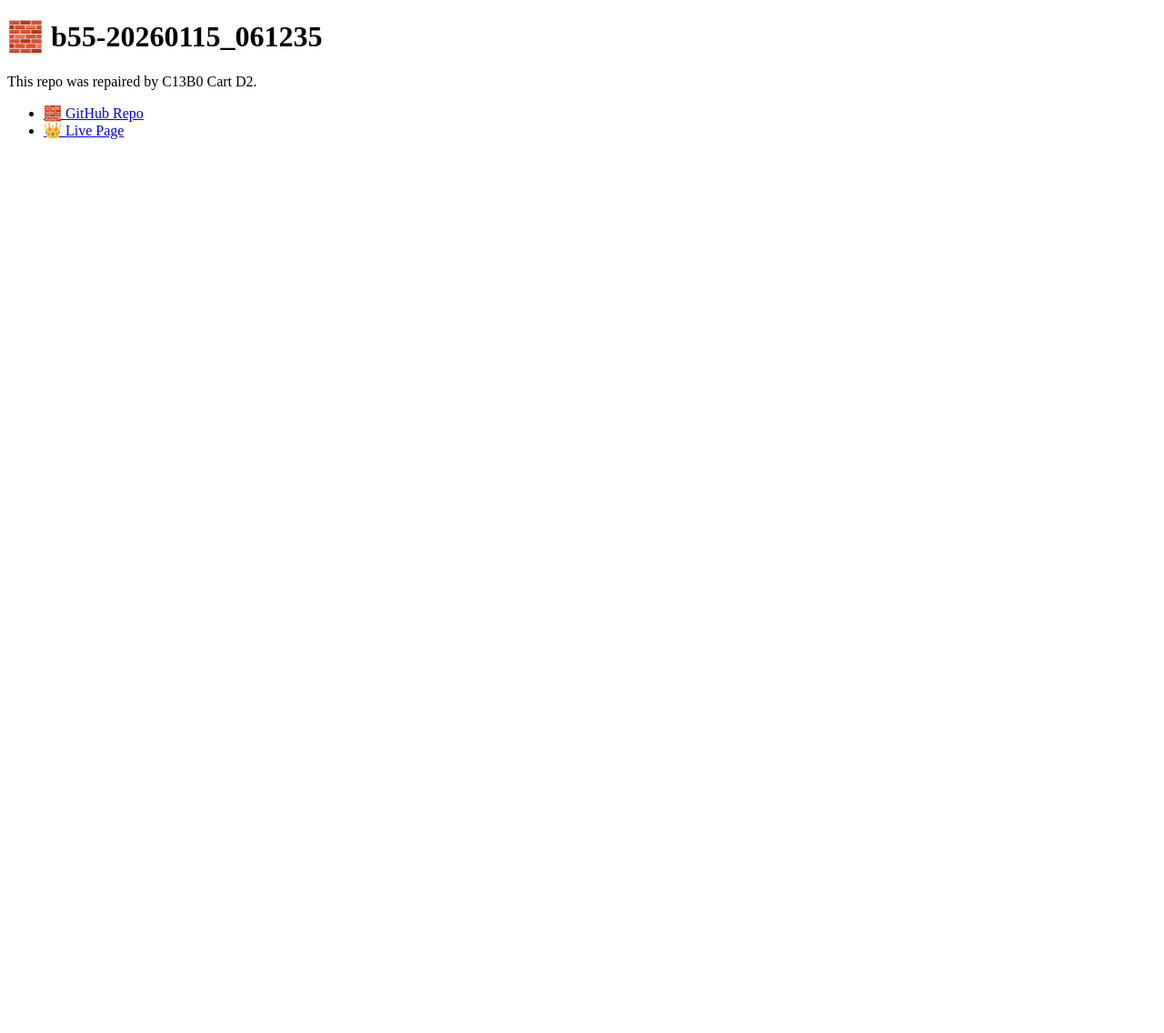
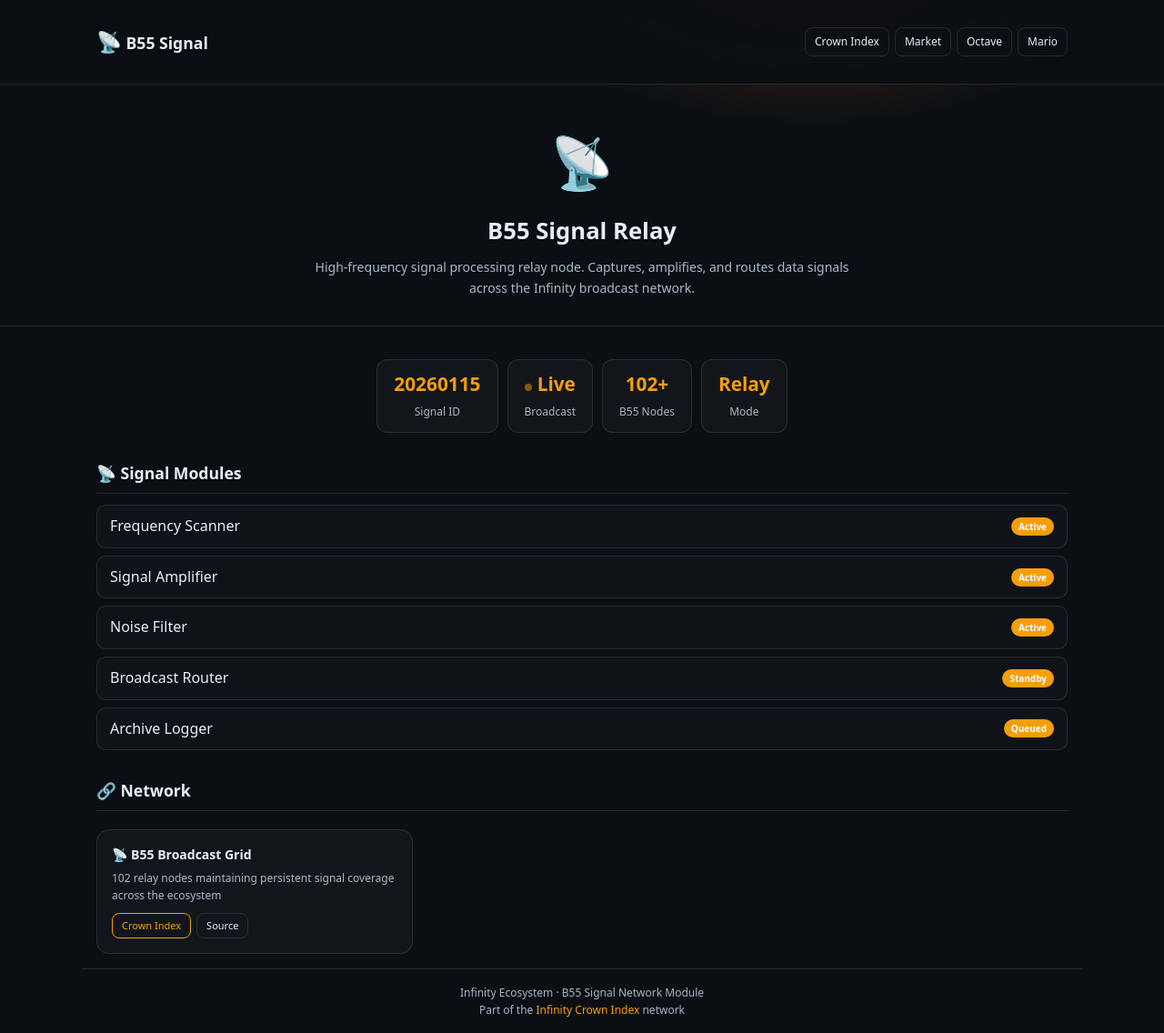
Before and after one commit to pewpi-infinity/b55-20260115_061235, a plain HTML site: page index.html in a window 1280 px wide. Shown: the whole page at 91% size. Before the commit the page ends 800 px from the top, so only its background shows below. Drawn offline with Linux system fonts and the light colour scheme.

Commit message:
Deploy b55 index - Infinity ecosystem

```diff
--- a/index.html
+++ b/index.html
@@ -1,15 +1,151 @@
-<!doctype html>
-<html>
-<head>
-<meta charset="utf-8">
-<title>b55-20260115_061235</title>
-</head>
-<body>
-<h1>🧱 b55-20260115_061235</h1>
-<p>This repo was repaired by C13B0 Cart D2.</p>
-<ul>
-  <li><a href="https://github.com/pewpi-infinity/b55-20260115_061235">🧱 GitHub Repo</a></li>
-  <li><a href="https://pewpi-infinity.github.io/b55-20260115_061235/">👑 Live Page</a></li>
-</ul>
-</body>
-</html>
+<!doctype html><html lang="en"><head>
+<meta charset="utf-8"><meta name="viewport" content="width=device-width,initial-scale=1">
+<title>B55 Signal - 20260115_061235</title>
+<style>
+:root {
+  --bg: #0b0f14;
+  --panel: #0f1620;
+  --line: rgba(255,255,255,.1);
+  --text: #e8eef7;
+  --muted: #a9b7c8;
+  --accent: #f59e0b;
+  --accent2: #fbbf24;
+}
+* { box-sizing: border-box; margin: 0; padding: 0; }
+body {
+  background: radial-gradient(800px 500px at 70% -10%, #78350f, transparent 50%), var(--bg);
+  color: var(--text);
+  font-family: system-ui, -apple-system, sans-serif;
+  line-height: 1.6;
+  min-height: 100vh;
+}
+a { color: var(--accent); text-decoration: none; }
+a:hover { text-decoration: underline; }
+.wrap { max-width: 1100px; margin: auto; padding: 16px; }
+header {
+  position: sticky; top: 0; z-index: 10;
+  background: rgba(11,15,20,.95);
+  backdrop-filter: blur(10px);
+  border-bottom: 1px solid var(--line);
+  padding: 12px 16px;
+}
+.hdr { display: flex; gap: 12px; align-items: center; flex-wrap: wrap; }
+.brand { font-weight: 800; font-size: 1.1rem; white-space: nowrap; }
+.brand-icon { font-size: 1.4rem; }
+.nav { display: flex; gap: 6px; flex-wrap: wrap; margin-left: auto; }
+.nav a {
+  font-size: 12px; padding: 5px 10px;
+  border: 1px solid var(--line); border-radius: 8px;
+  white-space: nowrap; color: var(--text);
+}
+.nav a:hover { background: rgba(255,255,255,.06); text-decoration: none; }
+.hero {
+  text-align: center; padding: 40px 16px 30px;
+  border-bottom: 1px solid var(--line);
+}
+.hero-icon { font-size: 3.5rem; margin-bottom: 12px; }
+.hero h1 { font-size: 1.6rem; font-weight: 800; margin-bottom: 8px; }
+.hero p { color: var(--muted); max-width: 600px; margin: auto; font-size: 14px; }
+.stats { display: flex; gap: 10px; flex-wrap: wrap; justify-content: center; margin: 20px 0; }
+.stat {
+  border: 1px solid var(--line); border-radius: 12px;
+  padding: 10px 18px; text-align: center;
+  background: rgba(255,255,255,.03);
+}
+.stat strong { display: block; font-size: 1.3rem; color: var(--accent); }
+.stat span { font-size: 12px; color: var(--muted); }
+.grid { display: grid; grid-template-columns: repeat(auto-fill, minmax(300px, 1fr)); gap: 12px; margin-top: 20px; }
+.card {
+  border: 1px solid var(--line); border-radius: 14px;
+  padding: 16px; background: rgba(255,255,255,.03);
+  transition: border-color .2s, transform .2s;
+}
+.card:hover { border-color: var(--accent); transform: translateY(-2px); }
+.card-title { font-weight: 700; font-size: 14px; margin-bottom: 4px; }
+.card-desc { font-size: 12px; color: var(--muted); margin-bottom: 10px; }
+.card-links { display: flex; gap: 6px; flex-wrap: wrap; }
+.btn {
+  font-size: 11px; padding: 4px 10px;
+  border: 1px solid var(--line); border-radius: 8px;
+  color: var(--text); background: transparent;
+  cursor: pointer; text-decoration: none;
+}
+.btn:hover { background: rgba(255,255,255,.06); text-decoration: none; }
+.btn-accent { border-color: var(--accent); color: var(--accent); }
+section { margin-top: 30px; }
+section h2 { font-size: 1.1rem; font-weight: 700; margin-bottom: 12px; padding-bottom: 8px; border-bottom: 1px solid var(--line); }
+.tiny { font-size: 11px; color: var(--muted); }
+footer {
+  border-top: 1px solid var(--line);
+  margin-top: 40px; padding: 16px 0;
+  text-align: center; font-size: 12px; color: var(--muted);
+}
+.pulse { animation: pulse 2s ease-in-out infinite; }
+@keyframes pulse { 0%,100% { opacity: 1; } 50% { opacity: .5; } }
+.status-dot { display: inline-block; width: 8px; height: 8px; border-radius: 50%; background: var(--accent); margin-right: 6px; }
+.module-list { list-style: none; }
+.module-list li {
+  padding: 10px 14px; border: 1px solid var(--line); border-radius: 10px;
+  margin-bottom: 8px; display: flex; justify-content: space-between; align-items: center;
+  background: rgba(255,255,255,.02);
+}
+.module-list li:hover { border-color: var(--accent); }
+.tag { font-size: 10px; padding: 2px 8px; border-radius: 99px; background: var(--accent); color: #fff; font-weight: 600; }
+</style>
+</head><body>
+<header><div class="wrap hdr">
+  <span class="brand"><span class="brand-icon">&#x1F4E1;</span> B55 Signal</span>
+
+    <nav class="nav">
+      <a href="https://pewpi-infinity.github.io/infinity-crown-index/">Crown Index</a>
+      <a href="https://pewpi-infinity.github.io/infinity-spark-market/">Market</a>
+      <a href="https://pewpi-infinity.github.io/smug_look/">Octave</a>
+      <a href="https://pewpi-infinity.github.io/MARIO-TOKENS/">Mario</a>
+    </nav>
+</div></header>
+
+<div class="hero">
+  <div class="hero-icon">&#x1F4E1;</div>
+  <h1>B55 Signal Relay</h1>
+  <p>High-frequency signal processing relay node. Captures, amplifies, and routes data signals across the Infinity broadcast network.</p>
+</div>
+
+<div class="wrap">
+  <div class="stats">
+    <div class="stat"><strong>20260115</strong><span>Signal ID</span></div>
+    <div class="stat"><strong><span class="status-dot pulse"></span>Live</strong><span>Broadcast</span></div>
+    <div class="stat"><strong>102+</strong><span>B55 Nodes</span></div>
+    <div class="stat"><strong>Relay</strong><span>Mode</span></div>
+  </div>
+
+  <section>
+    <h2>&#x1F4E1; Signal Modules</h2>
+    <ul class="module-list">
+      <li><span>Frequency Scanner</span><span class="tag">Active</span></li>
+      <li><span>Signal Amplifier</span><span class="tag">Active</span></li>
+      <li><span>Noise Filter</span><span class="tag">Active</span></li>
+      <li><span>Broadcast Router</span><span class="tag">Standby</span></li>
+      <li><span>Archive Logger</span><span class="tag">Queued</span></li>
+    </ul>
+  </section>
+
+  <section>
+    <h2>&#x1F517; Network</h2>
+    <div class="grid">
+      <div class="card">
+        <div class="card-title">&#x1F4E1; B55 Broadcast Grid</div>
+        <div class="card-desc">102 relay nodes maintaining persistent signal coverage across the ecosystem</div>
+        <div class="card-links">
+          <a class="btn btn-accent" href="https://pewpi-infinity.github.io/infinity-crown-index/">Crown Index</a>
+          <a class="btn" href="https://github.com/pewpi-infinity/b55-20260115_061235" target="_blank">Source</a>
+        </div>
+      </div>
+    </div>
+  </section>
+</div>
+
+<footer class="wrap">
+  Infinity Ecosystem &middot; B55 Signal Network Module<br>
+  Part of the <a href="https://pewpi-infinity.github.io/infinity-crown-index/">Infinity Crown Index</a> network
+</footer>
+</body></html>
```
